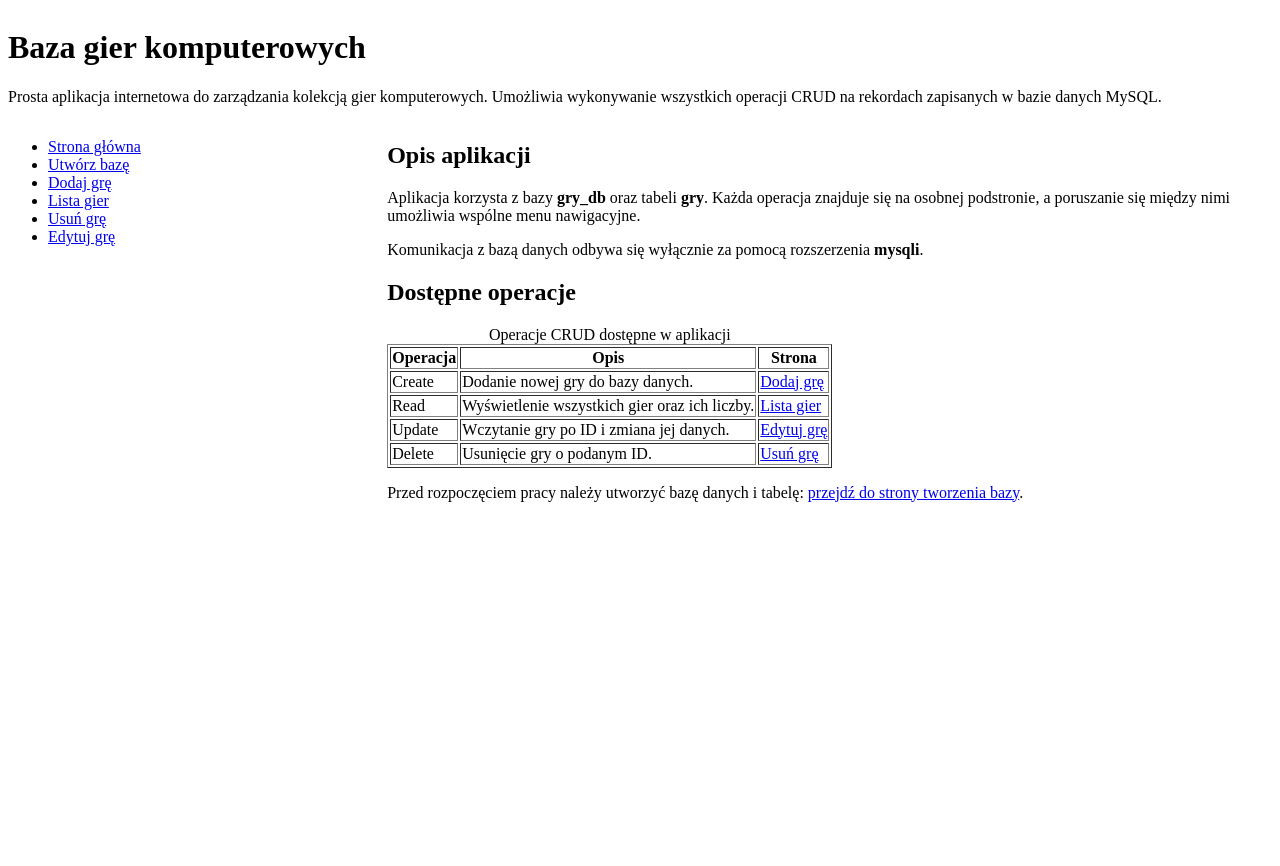
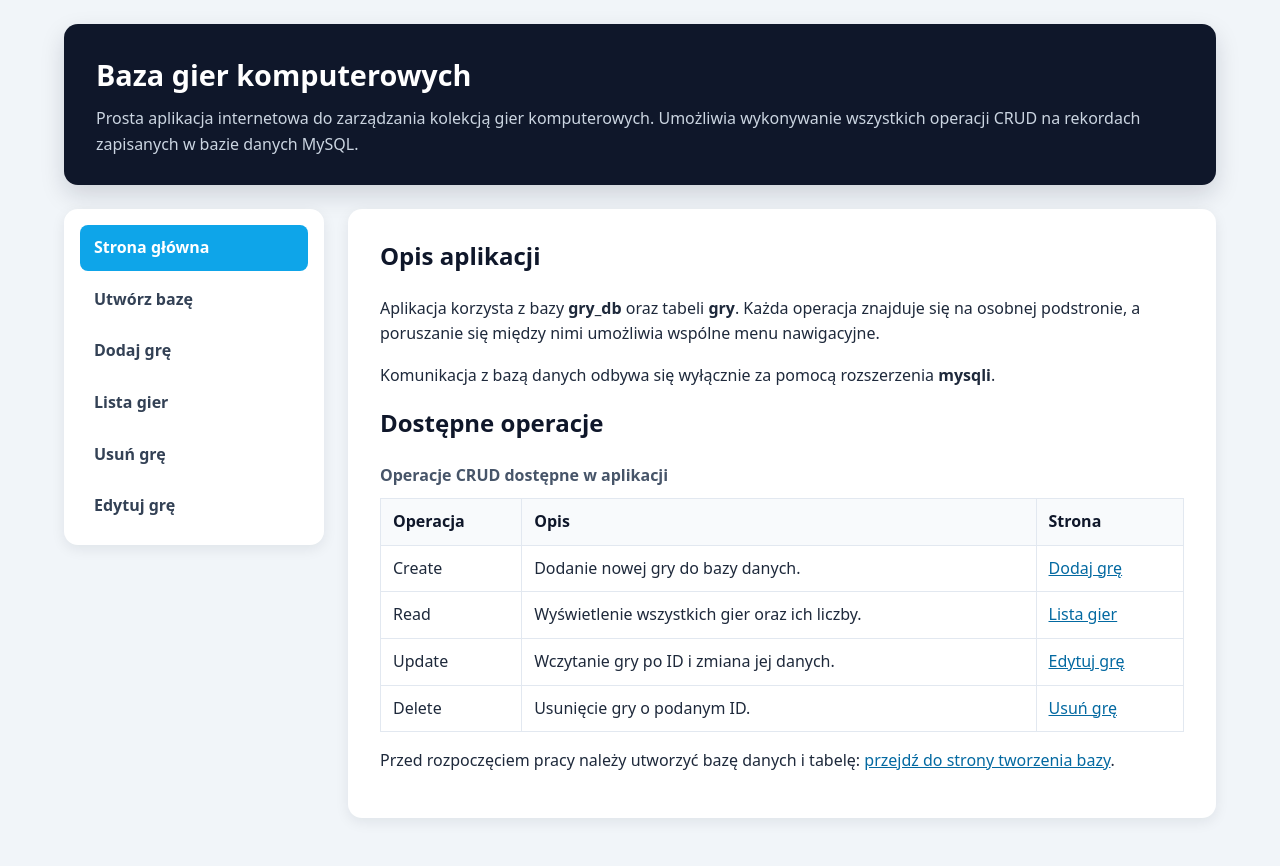
Before and after one commit to LuminousDeveloper/PAI, a PHP site: page /index.php in a window 1280 px wide. Before the commit the page ends 502 px from the top, so only its background shows below. Run offline with PHP 8.4, Linux system fonts and the light colour scheme.

Commit message:
Popraw wyglad layoutu grid zadania 24

```diff
--- a/zadanie 24 - PHP/style.css
+++ b/zadanie 24 - PHP/style.css
@@ -1,24 +1,223 @@
+* {
+    box-sizing: border-box;
+}
+
+body {
+    margin: 0;
+    font-family: system-ui, -apple-system, "Segoe UI", Arial, sans-serif;
+    background-color: #f1f5f9;
+    color: #1e293b;
+    line-height: 1.6;
+}
+
 .container {
     display: grid;
-    grid-template-columns: 30% 70%;
+    grid-template-columns: 260px 1fr;
     grid-template-areas:
         "naglowek naglowek"
         "bok glowny"
         "stopka stopka";
+    grid-template-rows: auto 1fr auto;
+    gap: 24px;
+    max-width: 1200px;
+    min-height: 100vh;
+    margin: 0 auto;
+    padding: 24px;
 }
 
 header {
     grid-area: naglowek;
+    padding: 28px 32px;
+    background-color: #0f172a;
+    color: #ffffff;
+    border-radius: 14px;
+    box-shadow: 0 10px 25px rgba(15, 23, 42, 0.15);
+}
+
+header h1 {
+    margin: 0 0 8px;
+    font-size: 1.8rem;
+}
+
+header p {
+    margin: 0;
+    color: #cbd5e1;
 }
 
 aside {
     grid-area: bok;
+    align-self: start;
+    position: sticky;
+    top: 24px;
+    padding: 16px;
+    background-color: #ffffff;
+    border-radius: 14px;
+    box-shadow: 0 4px 14px rgba(15, 23, 42, 0.08);
+}
+
+nav ul {
+    display: flex;
+    flex-direction: column;
+    gap: 6px;
+    margin: 0;
+    padding: 0;
+    list-style: none;
+}
+
+nav a {
+    display: block;
+    padding: 10px 14px;
+    color: #334155;
+    border-radius: 8px;
+    font-weight: 600;
+    text-decoration: none;
+}
+
+nav a:hover {
+    background-color: #e0f2fe;
+    color: #0369a1;
+}
+
+nav a.active {
+    background-color: #0ea5e9;
+    color: #ffffff;
 }
 
 main {
     grid-area: glowny;
+    min-width: 0;
+    padding: 28px 32px;
+    background-color: #ffffff;
+    border-radius: 14px;
+    box-shadow: 0 4px 14px rgba(15, 23, 42, 0.08);
+    overflow-x: auto;
 }
 
 footer {
     grid-area: stopka;
 }
+
+h2 {
+    margin-top: 28px;
+    color: #0f172a;
+}
+
+h2:first-child {
+    margin-top: 0;
+}
+
+a {
+    color: #0369a1;
+}
+
+table {
+    width: 100%;
+    margin: 14px 0;
+    border: 0;
+    border-collapse: collapse;
+}
+
+caption {
+    padding-bottom: 10px;
+    color: #475569;
+    font-weight: 700;
+    text-align: left;
+}
+
+th,
+td {
+    padding: 10px 12px;
+    border: 1px solid #e2e8f0;
+    text-align: left;
+}
+
+th {
+    background-color: #f8fafc;
+    color: #0f172a;
+}
+
+tbody tr:hover {
+    background-color: #f8fafc;
+}
+
+tfoot td {
+    font-weight: 700;
+}
+
+form {
+    margin: 18px 0;
+}
+
+fieldset {
+    margin: 0;
+    padding: 20px;
+    border: 1px solid #e2e8f0;
+    border-radius: 10px;
+}
+
+legend {
+    padding: 0 8px;
+    color: #0f172a;
+    font-weight: 700;
+}
+
+label {
+    color: #334155;
+    font-weight: 600;
+}
+
+input {
+    width: min(100%, 420px);
+    margin-top: 4px;
+    padding: 10px 12px;
+    border: 1px solid #cbd5e1;
+    border-radius: 8px;
+    font: inherit;
+}
+
+input:focus {
+    border-color: #0ea5e9;
+    outline: 2px solid #bae6fd;
+}
+
+button {
+    margin-top: 10px;
+    padding: 10px 18px;
+    background-color: #0ea5e9;
+    color: #ffffff;
+    border: 0;
+    border-radius: 8px;
+    font: inherit;
+    font-weight: 700;
+    cursor: pointer;
+}
+
+button:hover {
+    background-color: #0284c7;
+}
+
+small {
+    display: block;
+    margin-top: 4px;
+    color: #64748b;
+}
+
+@media (max-width: 800px) {
+    .container {
+        grid-template-columns: 1fr;
+        grid-template-areas:
+            "naglowek"
+            "bok"
+            "glowny"
+            "stopka";
+        padding: 16px;
+    }
+
+    aside {
+        position: static;
+    }
+
+    main {
+        padding: 22px;
+    }
+}
```
